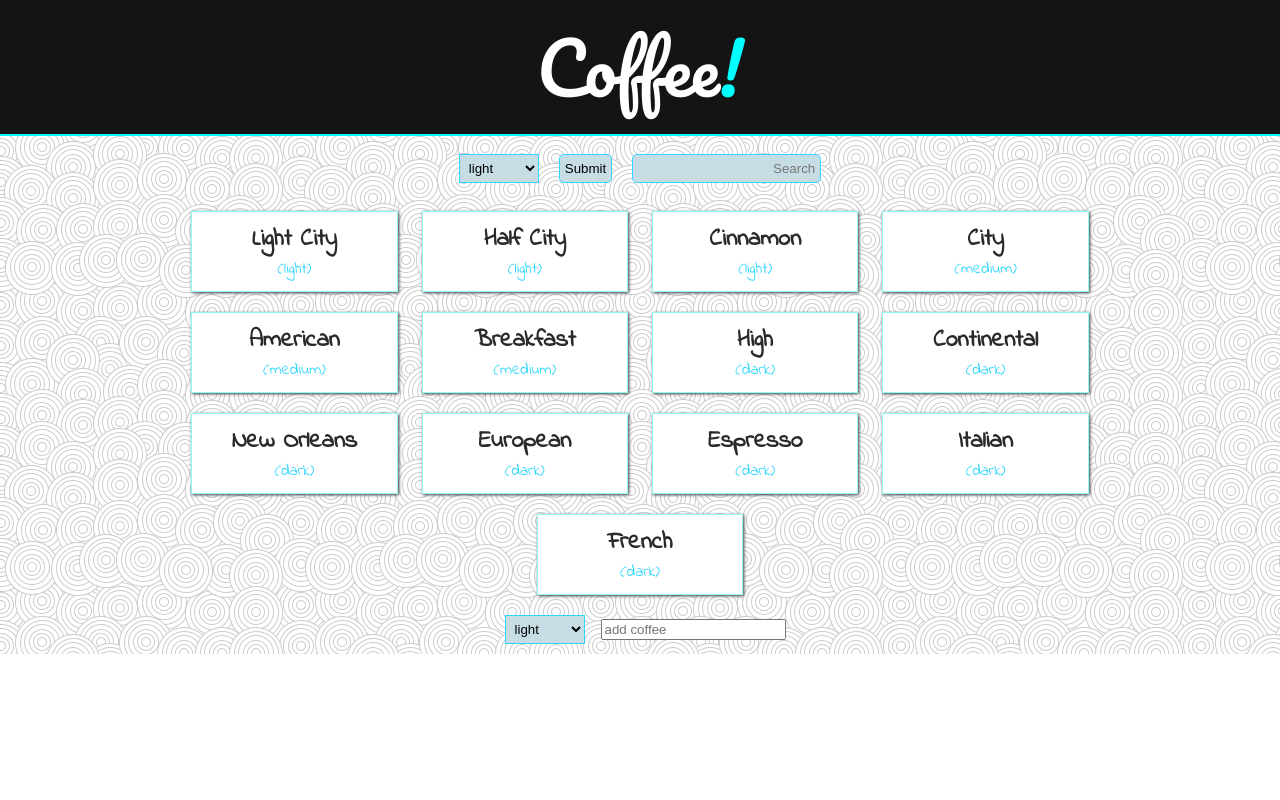
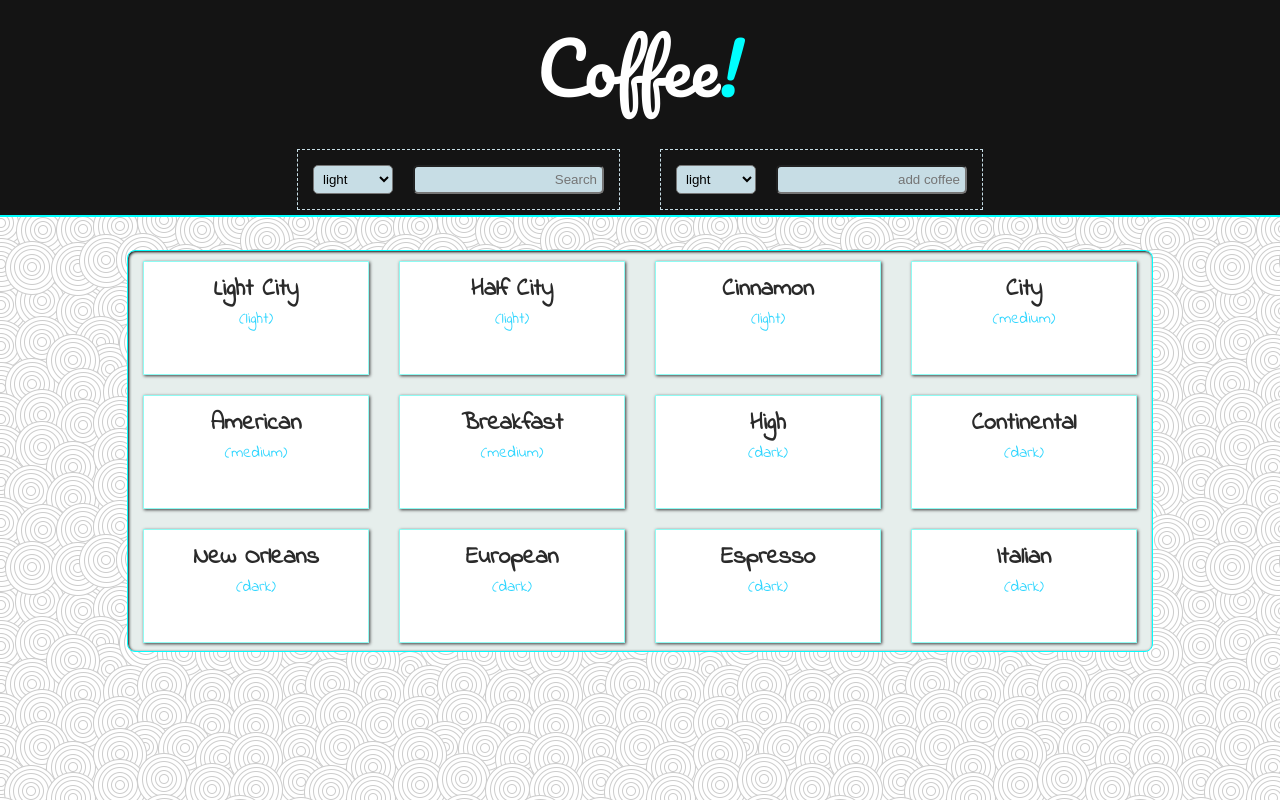
Before and after one commit to Jerik0/Shoppy-bean, a plain HTML site: page coffee-project/index.html in a window 1280 px wide. Drawn offline with Linux system fonts and the light colour scheme.

Commit message:
styling changes on index.html. removed submit button for selecting coffees. will implement in different way.

```diff
--- a/coffee-project/index.html
+++ b/coffee-project/index.html
@@ -11,33 +11,32 @@
 <div id="coffee-container">
   <div id="head-container">
       <div id="head-div">
+        <div id="title-wrapper">
           <h1 id="coffee-txt">Coffee</h1><h1 id="exclaim">!</h1>
         </div>
-  </div>
-
         <div id="main-wrapper">
           <div id="form-container">
-      <form id="coffee-form">
+            <form id="search-coffee-form">
               <select id="roast-selection" class="coffee-form-item">
                 <option>light</option>
                 <option>medium</option>
                 <option>dark</option>
               </select>
-        <input id="submit" type="submit" class="coffee-form-item"/>
               <input autofocus id="search" type="text" placeholder="Search" class="coffee-form-item"/>
             </form>
-    </div>
-    <div id="coffees"></div>
-    <div id="add-coffee-form-wrap">
             <form id="add-coffee-form">
               <select id="add-roast-selection" class="coffee-form-item">
                 <option>light</option>
                 <option>medium</option>
                 <option>dark</option>
               </select>
-        <input id="add-coffee-input" type="text" placeholder="add coffee"/>
+              <input id="add-coffee-input" class="coffee-form-item" type="text" placeholder="add coffee"/>
             </form>
           </div>
+        </div>
+      </div>
+  </div>
+  <div id="coffees"></div>
   </div>
 </div>
 
--- a/coffee-project/main.js
+++ b/coffee-project/main.js
@@ -61,7 +61,7 @@ ajaxGet('../coffee-data.json', function(data) {
 
   coffeeBody.innerHTML = renderCoffees(coffees);
 
-  submitButton.addEventListener('click', updateCoffees);
+  // submitButton.addEventListener('click', updateCoffees);
 
   const containsString = (str) => {
     let newArr = [];
--- a/coffee-project/style.css
+++ b/coffee-project/style.css
@@ -3,10 +3,40 @@ html, body {
   margin: 0;
   color: #2a2a2a;
   font-family: 'Indie Flower', cursive;
+  height: 100%;
 }
 
 *:focus {
   outline: none;
+}
+
+#head-container {
+  position: fixed;
+  top: 0;
+  display: flex;
+  justify-content: center;
+  text-align: center;
+  width: 100%;
+}
+
+#head-div {
+  display: flex;
+  flex-direction: column;
+  font-family: 'Pacifico', cursive;
+  font-size: 2.2em;
+  justify-content: center;
+  justify-items: center;
+  align-items: center;
+  background-color: #141414;
+  width: 100%;
+  padding: 5px 10px;
+  border-bottom: 2px solid cyan;
+}
+
+#title-wrapper > h1 {
+  margin: 0;
+  display: inline;
+  font-weight: 300;
 }
 
 #main-wrapper {
@@ -18,43 +48,10 @@ html, body {
   align-items: center;
 }
 
-#form-container {
+#title-wrapper {
+  justify-content: center;
   display: flex;
   flex-direction: row;
-  justify-content: center;
-  width: 100%;
-}
-
-#coffee-container {
-  background: url('img/swirl_pattern.png');
-  display: flex;
-  flex-direction: column;
-  justify-content: center;
-  align-items: center;
-}
-
-#head-container {
-  display: flex;
-  justify-content: center;
-  text-align: center;
-  width: 100%;
-}
-
-#head-div {
-  font-family: 'Pacifico', cursive;
-  font-size: 2.2em;
-  justify-content: center;
-  background-color: #141414;
-  width: 100%;
-  padding: 5px 10px;
-  display: flex;
-  border-bottom: 2px solid cyan;
-}
-
-#head-div > h1 {
-  margin: 0;
-  display: inline;
-  font-weight: 300;
 }
 
 #coffee-txt {
@@ -65,7 +62,26 @@ html, body {
   color: cyan;
 }
 
+#coffee-container {
+  position: relative;
+  height: 100%;
+  background: url('img/swirl_pattern.png');
+  display: flex;
+  flex-direction: column;
+  justify-content: center;
+  align-items: center;
+}
+
 #coffees {
+  box-shadow: inset 1px 1px 3px black;
+  background-color: #e6eeec;
+  border: 1px solid cyan;
+  position: fixed;
+  top: 0;
+  border-radius: 8px;
+  height: 50vh;
+  margin-top: 250px;
+  align-content: flex-start;
   width: 80%;
   overflow: scroll;
   display: flex;
@@ -77,6 +93,7 @@ html, body {
 .coffee {
   background-color: #fff;
   width: 20%;
+  height: 23%;
   overflow: visible;
   align-content: center;
   text-align: center;
@@ -96,26 +113,32 @@ html, body {
   color: #30d6ff;
 }
 
-#coffee-form {
-  margin: 8px;
-  justify-content: center;
-  width: 80%;
+#form-container {
   display: flex;
   flex-direction: row;
+  justify-content: center;
+  width: 100%;
+}
+
+#search-coffee-form, #add-coffee-form {
+  /*flex-grow: 1;*/
+  margin: 20px 20px 0 20px;
+  background-color: #141414;
+  justify-content: center;
+  display: flex;
+  flex-direction: row;
+  padding: 5px;
+  border: 1px dashed #c7dde5;
 }
 
 .coffee-form-item {
   background-color: #c7dde5;
   padding: 5px;
+  /*border: 1px solid #30d6ff;*/
+  border-radius: 5px;
   margin: 10px;
-  border: 1px solid #30d6ff;
 }
 
-#submit {
-  border-radius: 5px;
-}
-
-#search {
-  border-radius: 5px;
+#search, #add-coffee-input {
   text-align: right;
 }
```
Lines whose indentation alone changed are shown as unchanged.
